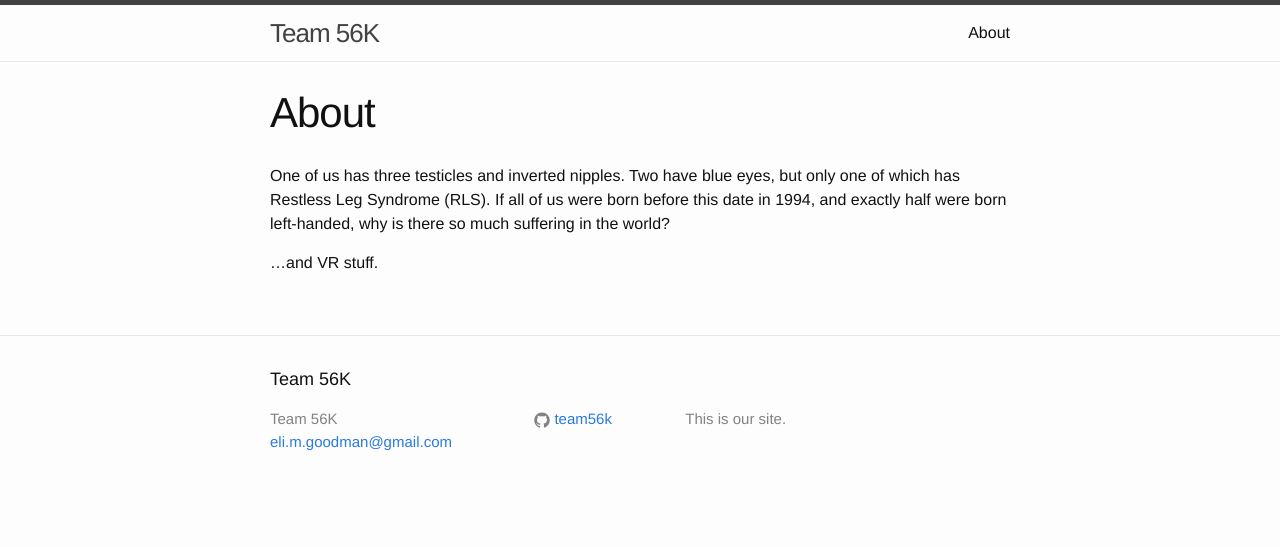
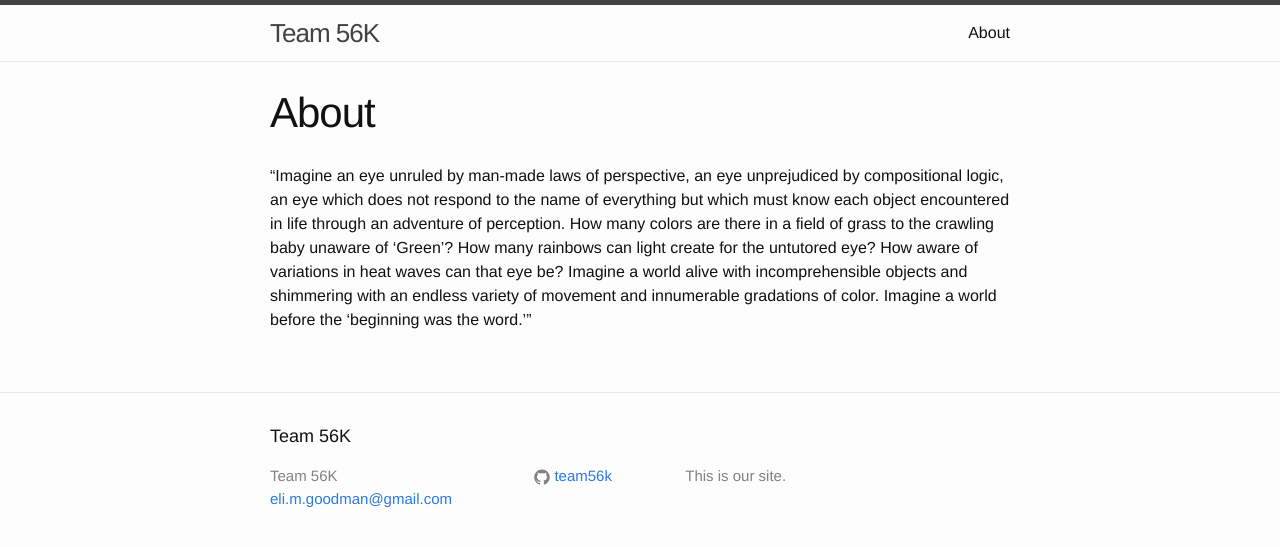
Before and after one commit to team56k/team56k.github.io, a Jekyll site: the page built from about.md, in a window 1280 px wide. Shown: the top 547 px of the page. Built offline with Jekyll 4.4.1, drawn with Linux system fonts in a browser that asks for light colours.

Commit message:
A Stan Brakhage quote for a more appropriate about page

```diff
--- a/about.md
+++ b/about.md
@@ -4,8 +4,4 @@ title: About
 permalink: /about/
 ---
 
-One of us has three testicles and inverted nipples. Two have blue eyes, but only one of which has Restless Leg Syndrome (RLS). If all of us were born before this date in 1994, and exactly half were born left-handed, why is there so much suffering in the world?
-
-
-
-...and VR stuff.
+"Imagine an eye unruled by man-made laws of perspective, an eye unprejudiced by compositional logic, an eye which does not respond to the name of everything but which must know each object encountered in life through an adventure of perception. How many colors are there in a field of grass to the crawling baby unaware of 'Green'? How many rainbows can light create for the untutored eye? How aware of variations in heat waves can that eye be? Imagine a world alive with incomprehensible objects and shimmering with an endless variety of movement and innumerable gradations of color. Imagine a world before the 'beginning was the word.'"
```
